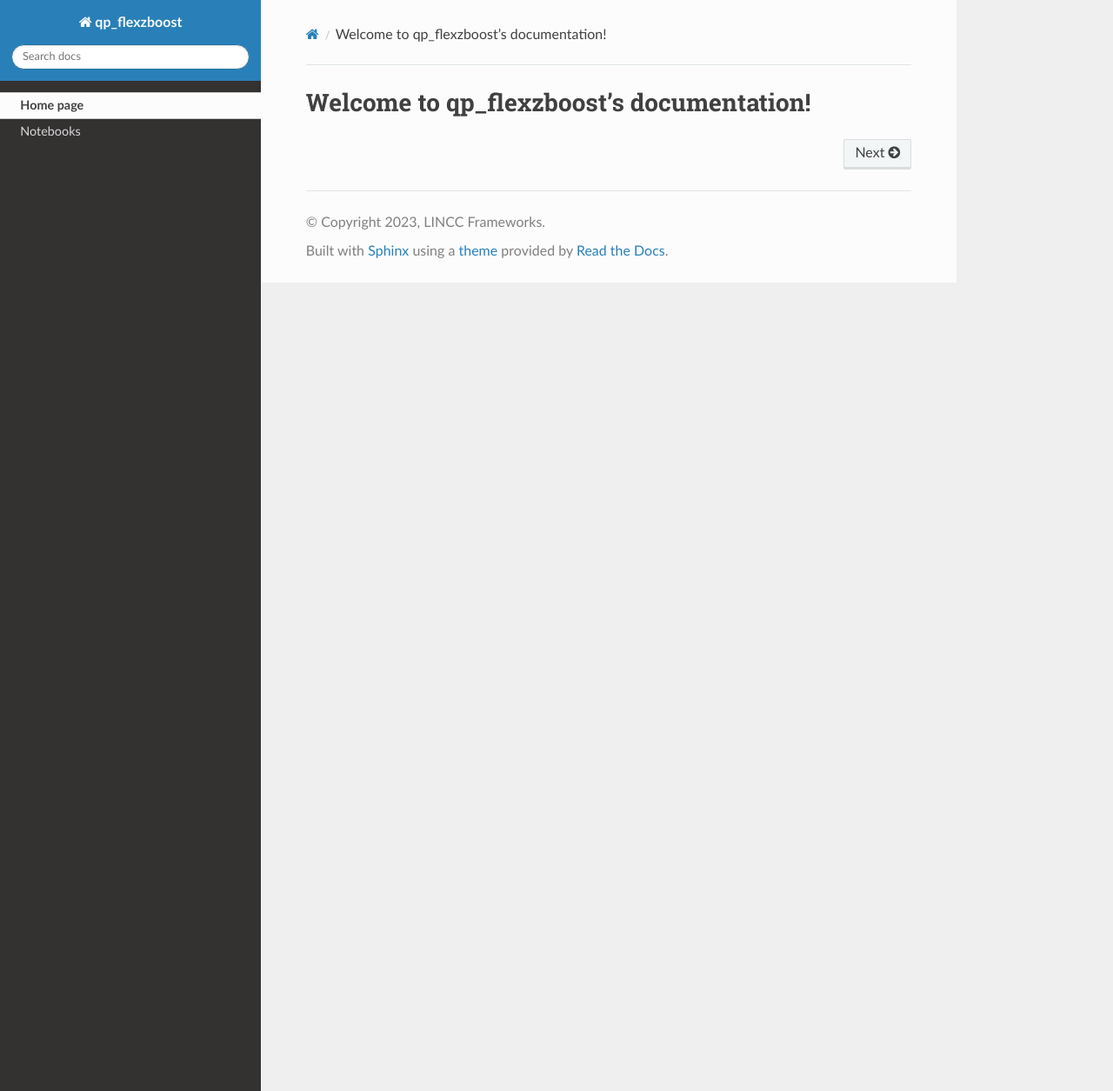
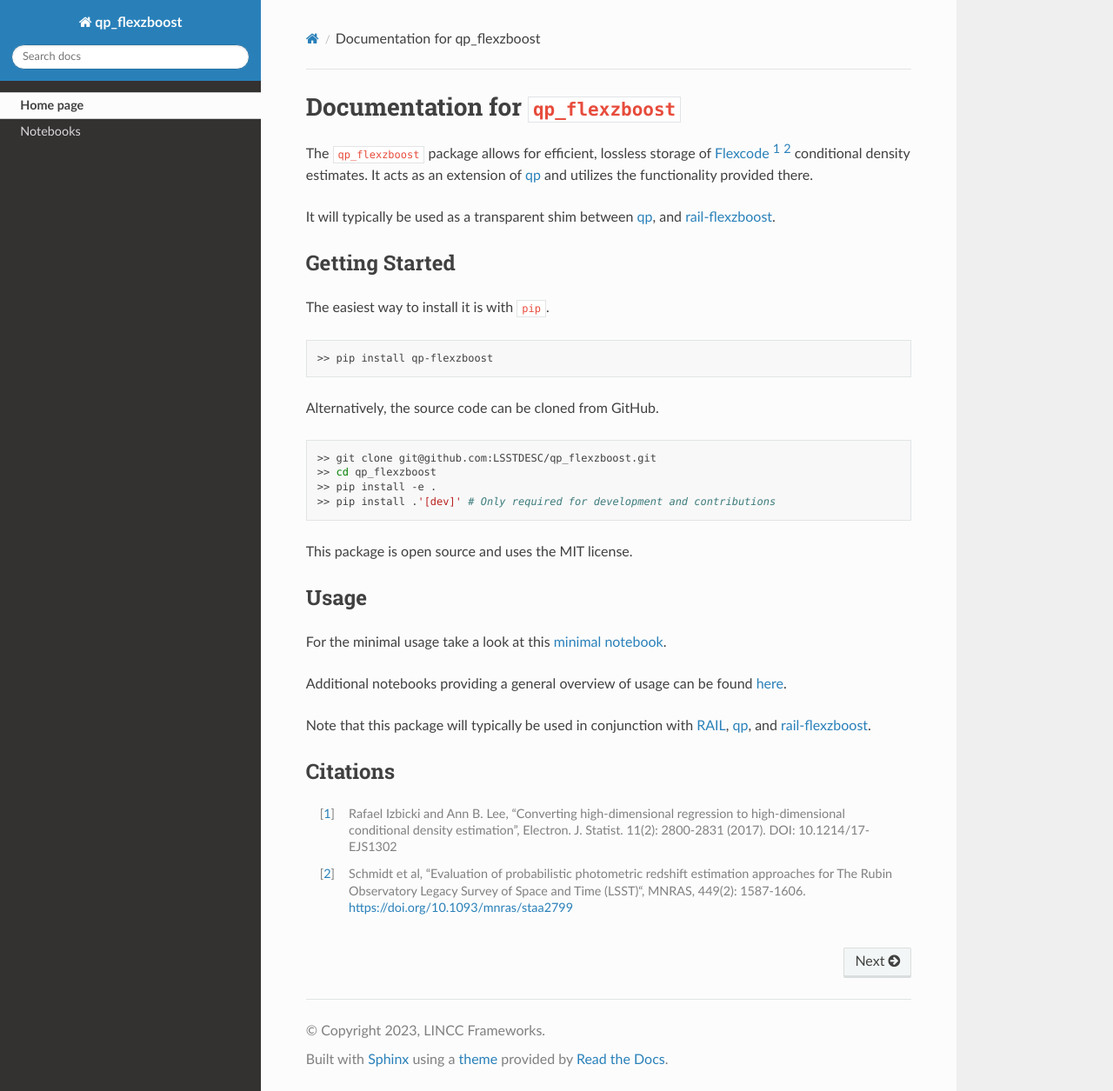
Before and after one commit to LSSTDESC/qp_flexzboost, a Sphinx documentation site: the page built from docs/index.rst, in a window 1280 px wide and 1255 px high. Shown: the whole window at 87% size. Built offline with Sphinx 7.4.7 and the Read the Docs theme 2.0.0, drawn with Linux system fonts in a browser that asks for light colours; pages that are not in the unit, such as notebooks, are missing from menus; the version number could not be read and is left out.

Commit message:
Updated readthedocs "getting started", added minimal demo notebook.

```diff
--- a/docs/index.rst
+++ b/docs/index.rst
@@ -2,8 +2,56 @@
    You can adapt this file completely to your liking, but it should at least
    contain the root `toctree` directive.
 
-Welcome to qp_flexzboost's documentation!
-========================================================================================
+Documentation for ``qp_flexzboost``
+===================================
+
+The ``qp_flexzboost`` package allows for efficient, lossless storage of
+`Flexcode <https://github.com/lee-group-cmu/FlexCode>`_ [#]_ [#]_
+conditional density estimates. It acts as an extension of `qp <https://github.com/LSSTDESC/qp>`_
+and utilizes the functionality provided there.
+
+It will typically be used as a transparent shim between
+`qp <https://github.com/LSSTDESC/qp>`_, and
+`rail-flexzboost <https://github.com/LSSTDESC/rail_flexzboost>`_.
+
+Getting Started
+---------------
+
+The easiest way to install it is with ``pip``.
+
+.. code:: bash
+
+   >> pip install qp-flexzboost
+
+
+Alternatively, the source code can be cloned from GitHub.
+
+.. code:: bash
+
+   >> git clone git@github.com:LSSTDESC/qp_flexzboost.git
+   >> cd qp_flexzboost
+   >> pip install -e .
+   >> pip install .'[dev]' # Only required for development and contributions
+
+This package is open source and uses the MIT license.
+
+Usage
+-----
+
+For the minimal usage take a look at this :doc:`minimal notebook <../notebooks/minimal_notebook>`.
+
+Additional notebooks providing a general overview of usage can be found :doc:`here <../notebooks>`.
+
+Note that this package will typically be used in conjunction with
+`RAIL <https://github.com/LSSTDESC/RAIL>`_, `qp <https://github.com/LSSTDESC/qp>`_,
+and `rail-flexzboost <https://github.com/LSSTDESC/rail_flexzboost>`_.
+
+
+Citations
+---------
+.. [#] Rafael Izbicki and Ann B. Lee, “Converting high-dimensional regression to high-dimensional conditional density estimation”, Electron. J. Statist. 11(2): 2800-2831 (2017). DOI: 10.1214/17-EJS1302
+
+.. [#] Schmidt et al, “Evaluation of probabilistic photometric redshift estimation approaches for The Rubin Observatory Legacy Survey of Space and Time (LSST)“, MNRAS, 449(2): 1587-1606. https://doi.org/10.1093/mnras/staa2799
 
 .. toctree::
    :hidden:
--- a/docs/notebooks.rst
+++ b/docs/notebooks.rst
@@ -3,5 +3,6 @@ Notebooks
 
 .. toctree::
 
-    Primary Demonstration Notebook <notebooks/demo>
+    Minimal Getting Started <notebooks/minimal_notebook>
+    Detailed Examples <notebooks/demo>
     CDF Accuracy Exploration <notebooks/cdf_demonstration>
```
Also changed, not shown: README.md (+1 -0 lines), docs/notebooks/intro_notebook.ipynb (deleted), docs/notebooks/minimal_notebook.ipynb (added).
